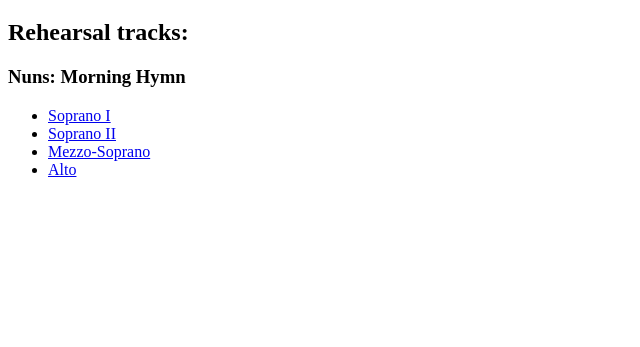
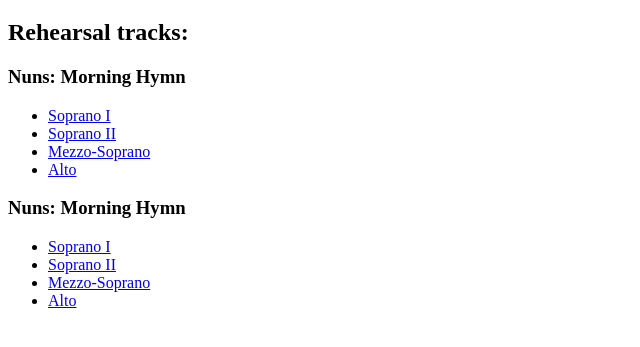
Before and after one commit to sethjensen1/ths-drama, a plain HTML site: page index.html in a window 1280 px wide. Shown: the part 61-408 px from the top of the page, without its empty margins (0-640 px from the left). Drawn offline with Linux system fonts and the light colour scheme.

Commit message:
Update index.html

```diff
--- a/index.html
+++ b/index.html
@@ -7,6 +7,7 @@
   <header>
     <h1>THS Drama Club!</h1>
   </header>
+  <div id="tracks">
     <h2>Rehearsal tracks:</h2>
     <h3>Nuns: Morning Hymn</h3>
     <ul>
@@ -15,5 +16,13 @@
       <li><a href="https://flat.io/score/5a629fb357fac70bfc729833-morning-hymn-mezzo-soprano">Mezzo-Soprano</a></li>
       <li><a href="https://flat.io/score/5a62a1010a756672e810bed7-morning-hymn-alto">Alto</a></li>
     </ul>
+    <h3>Nuns: Morning Hymn</h3>
+    <ul>
+      <li><a href="https://flat.io/score/5a62cfde13fadf65ab3e9df7-alleluia-soprano-i">Soprano I</a></li>
+      <li><a href="https://flat.io/score/5a62d90f22c45d64d15fc933-alleluia-soprano-ii">Soprano II</a></li>
+      <li><a href="https://flat.io/score/5a68bd2f532d0a35feb424b9-allelulia-mezzo-soprano">Mezzo-Soprano</a></li>
+      <li><a href="https://flat.io/score/5a68c092532d0a35feb425c7-allelulia-alto">Alto</a></li>
+    </ul>
+  </div>
 </body>
 </html>
```
Lines whose indentation alone changed are shown as unchanged.
